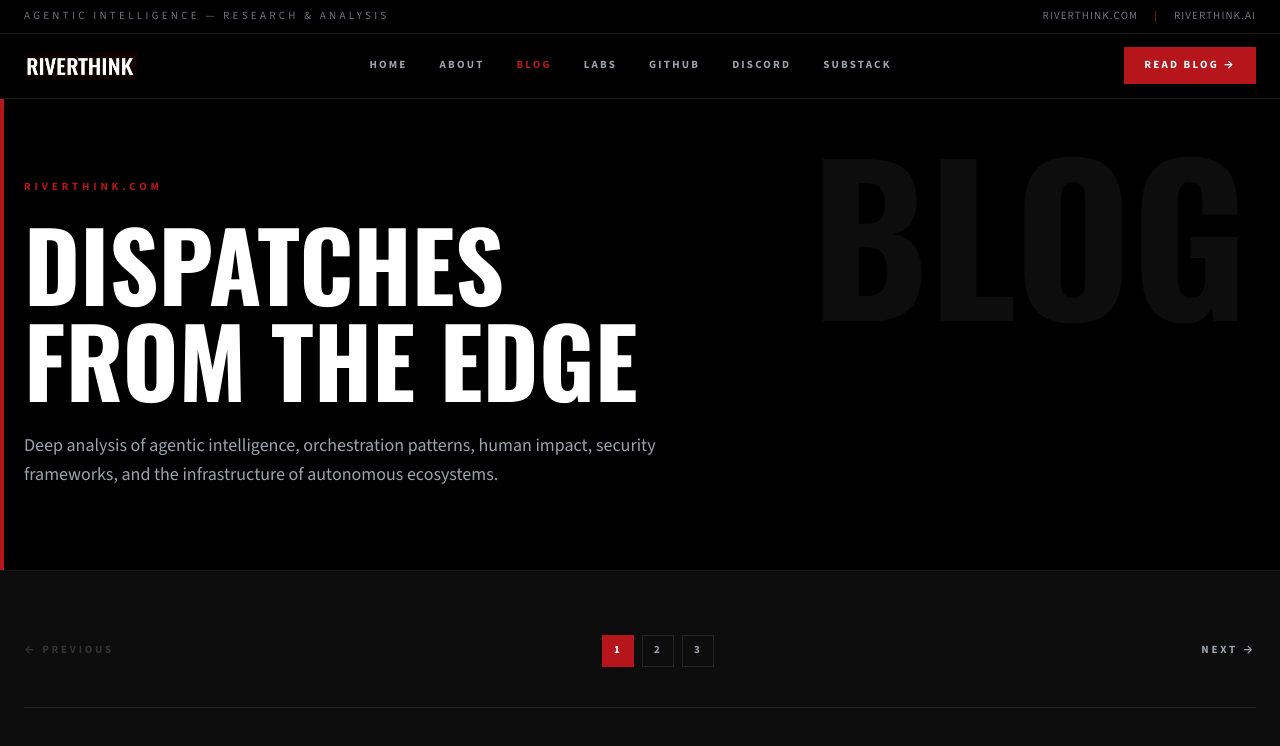
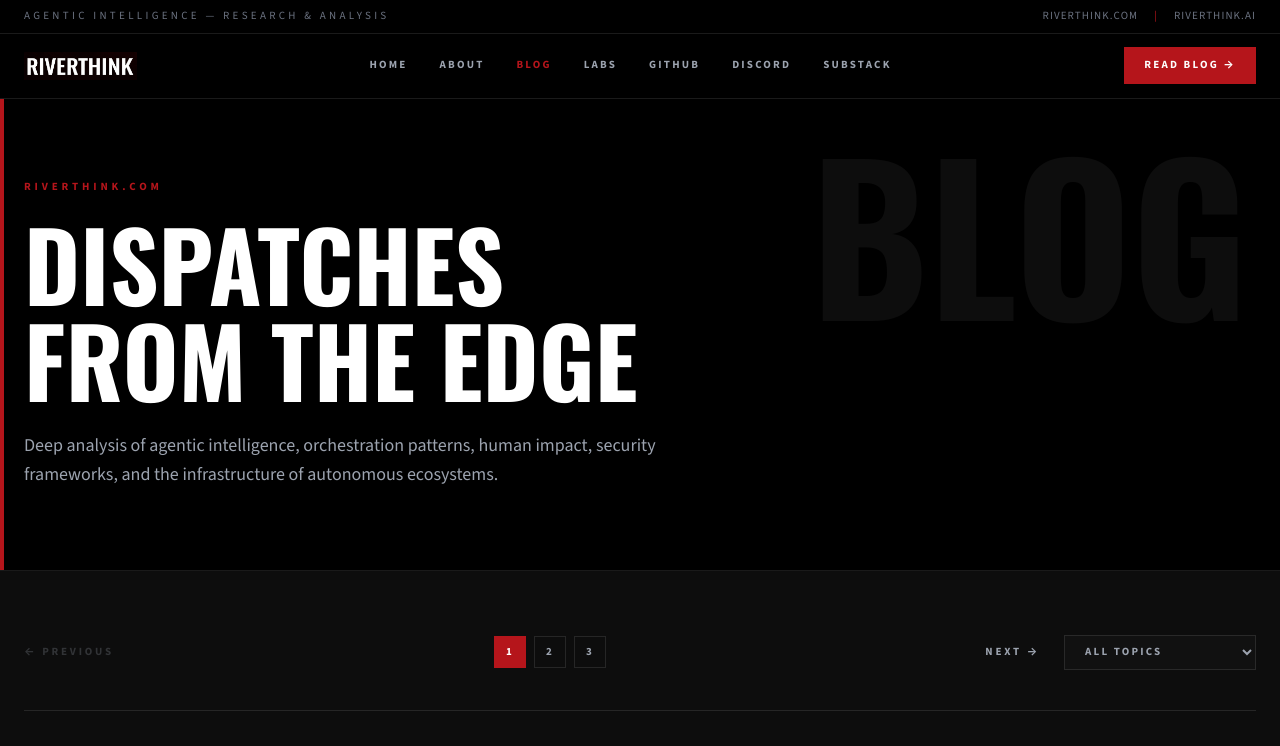
Before and after one commit to wood-pete/riverthink-web, a Next.js app: page /blog in a window 1280 px wide. Shown: the top 746 px of the page. Built offline with nearby package versions, Linux system fonts and the light colour scheme; grey boxes are pictures that could not be loaded.

Commit message:
Add tag filter dropdown to blog index alongside pagination
Co-Authored-By: Claude Sonnet 4.6 <noreply@anthropic.com>

```diff
--- a/pages/blog/index.jsx
+++ b/pages/blog/index.jsx
@@ -1,4 +1,4 @@
-import { useState } from 'react';
+import { useState, useMemo } from 'react';
 import Head from 'next/head';
 import Link from 'next/link';
 import Nav from '../../components/Nav';
@@ -44,15 +44,26 @@ function Pagination({ page, totalPages, goTo }) {
   );
 }
 
-export default function BlogIndex({ posts }) {
+export default function BlogIndex({ posts, allTags }) {
   const [page, setPage] = useState(1);
+  const [tag, setTag] = useState('');
 
-  const totalPages = Math.ceil(posts.length / PAGE_SIZE);
-  const pagePosts = posts.slice((page - 1) * PAGE_SIZE, page * PAGE_SIZE);
+  const filteredPosts = useMemo(
+    () => tag ? posts.filter((p) => p.meta.tags && p.meta.tags.includes(tag)) : posts,
+    [posts, tag]
+  );
+
+  const totalPages = Math.ceil(filteredPosts.length / PAGE_SIZE);
+  const pagePosts = filteredPosts.slice((page - 1) * PAGE_SIZE, page * PAGE_SIZE);
 
   function goTo(p) {
     setPage(p);
     window.scrollTo({ top: 0, behavior: 'smooth' });
+  }
+
+  function handleTagChange(e) {
+    setTag(e.target.value);
+    setPage(1);
   }
 
   return (
@@ -92,9 +103,23 @@ export default function BlogIndex({ posts }) {
       {/* ── Post Grid ── */}
       <section className="py-16 px-6">
         <div className="max-w-7xl mx-auto">
-          {/* Top pagination */}
-          <div className="mb-10 pb-10 border-b border-white/10">
-            <Pagination page={page} totalPages={totalPages} goTo={goTo} />
+          {/* Top controls: pagination + filter */}
+          <div className="mb-10 pb-10 border-b border-white/10 flex flex-col sm:flex-row sm:items-center gap-6">
+            <div className="flex-1">
+              <Pagination page={page} totalPages={totalPages} goTo={goTo} />
+            </div>
+            <div className="shrink-0">
+              <select
+                value={tag}
+                onChange={handleTagChange}
+                className="bg-[#111111] border border-white/10 text-gray-400 text-[11px] font-bold uppercase tracking-[0.2em] px-4 py-2 hover:border-white/30 focus:outline-none focus:border-riverRed transition-colors duration-150 cursor-pointer"
+              >
+                <option value="">All Topics</option>
+                {allTags.map((t) => (
+                  <option key={t} value={t}>{t}</option>
+                ))}
+              </select>
+            </div>
           </div>
 
           <div className="grid grid-cols-1 md:grid-cols-2 lg:grid-cols-3 gap-6">
@@ -114,9 +139,9 @@ export default function BlogIndex({ posts }) {
                     <div className="absolute inset-0 bg-black/40 group-hover:bg-black/20 transition-colors duration-300" />
                     {post.meta.tags && post.meta.tags.length > 0 && (
                       <div className="absolute top-4 left-4 flex flex-wrap gap-1">
-                        {post.meta.tags.map((tag) => (
-                          <span key={tag} className={`text-[10px] font-bold uppercase tracking-widest px-3 py-1 ${tag === 'Round Up' ? 'bg-yellow-500 text-black' : tag === 'Executive Brief' ? 'bg-white text-black' : 'bg-riverRed text-white'}`}>
-                            {tag}
+                        {post.meta.tags.map((t) => (
+                          <span key={t} className={`text-[10px] font-bold uppercase tracking-widest px-3 py-1 ${t === 'Round Up' ? 'bg-yellow-500 text-black' : t === 'Executive Brief' ? 'bg-white text-black' : 'bg-riverRed text-white'}`}>
+                            {t}
                           </span>
                         ))}
                       </div>
@@ -126,9 +151,9 @@ export default function BlogIndex({ posts }) {
                   <div className="aspect-video bg-gradient-to-br from-riverNavy/30 to-black flex items-end p-6">
                     {post.meta.tags && post.meta.tags.length > 0 && (
                       <div className="flex flex-wrap gap-1">
-                        {post.meta.tags.map((tag) => (
-                          <span key={tag} className={`text-[10px] font-bold uppercase tracking-widest px-3 py-1 ${tag === 'Round Up' ? 'bg-yellow-500 text-black' : tag === 'Executive Brief' ? 'bg-white text-black' : 'bg-riverRed text-white'}`}>
-                            {tag}
+                        {post.meta.tags.map((t) => (
+                          <span key={t} className={`text-[10px] font-bold uppercase tracking-widest px-3 py-1 ${t === 'Round Up' ? 'bg-yellow-500 text-black' : t === 'Executive Brief' ? 'bg-white text-black' : 'bg-riverRed text-white'}`}>
+                            {t}
                           </span>
                         ))}
                       </div>
@@ -184,9 +209,15 @@ export async function getStaticProps() {
         : null,
     },
   }));
+
+  const allTags = Array.from(
+    new Set(postsWithFormattedDates.flatMap((p) => p.meta.tags || []))
+  ).sort();
+
   return {
     props: {
       posts: postsWithFormattedDates,
+      allTags,
     },
   };
 }
```
